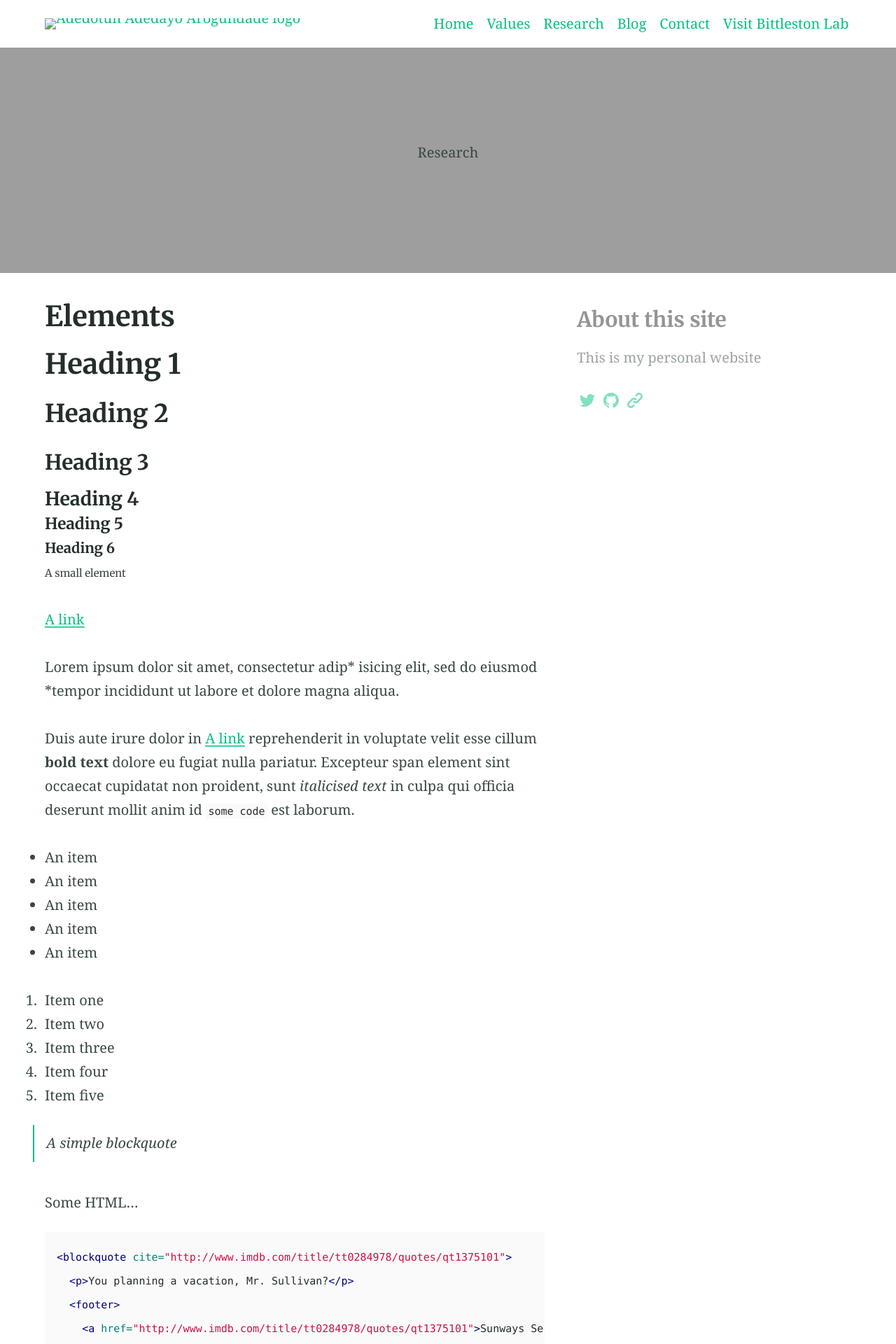
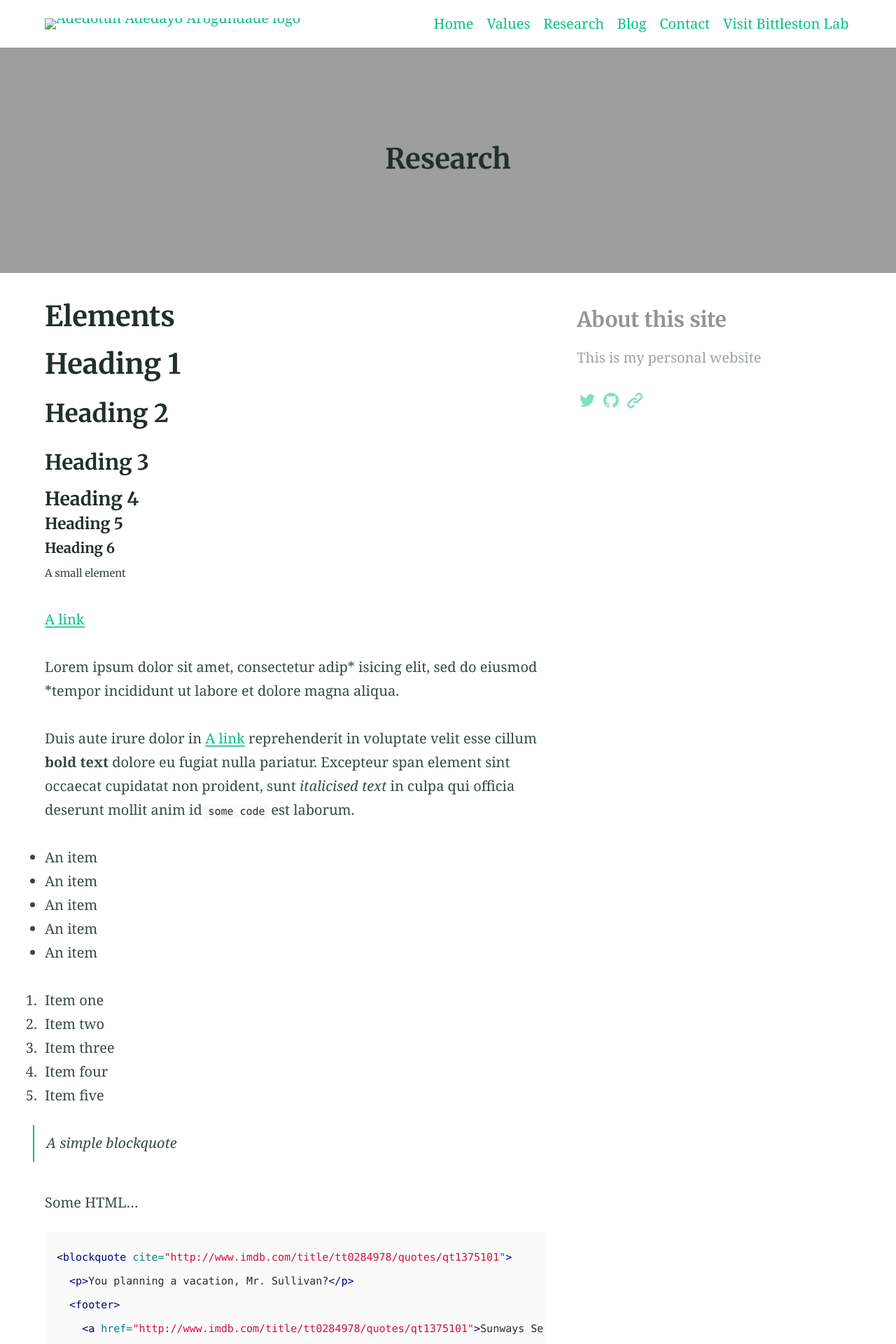
Before and after one commit to AdeArogundade/arogundadeadedotun, a Jekyll site: the page built from research.md, in a window 1280 px wide. Shown: the top 1920 px of the page at 70% size. Built offline with Jekyll 4.4.1, drawn with Linux system fonts in a browser that asks for light colours.

```diff
--- a/research.md
+++ b/research.md
@@ -1,7 +1,7 @@
 ---
 title: Elements
 feature_text: |
-  Research
+  # Research
 feature_image: "https://adearogundade.github.io/arogundadeadedotun/assets/Images/Research_Cover_1.jpg"
 excerpt: "A demo of Markdown and HTML includes"
 aside: true
```
